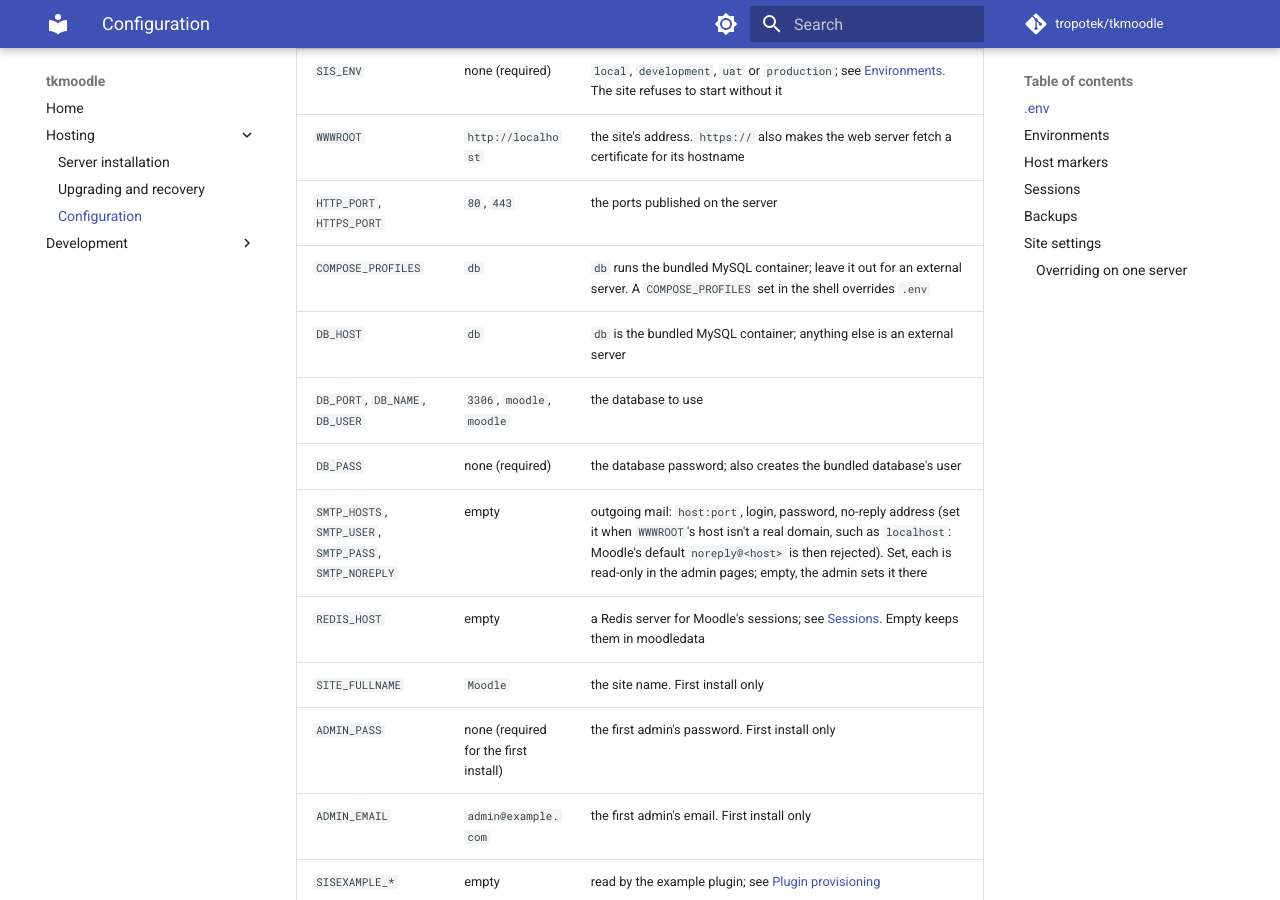
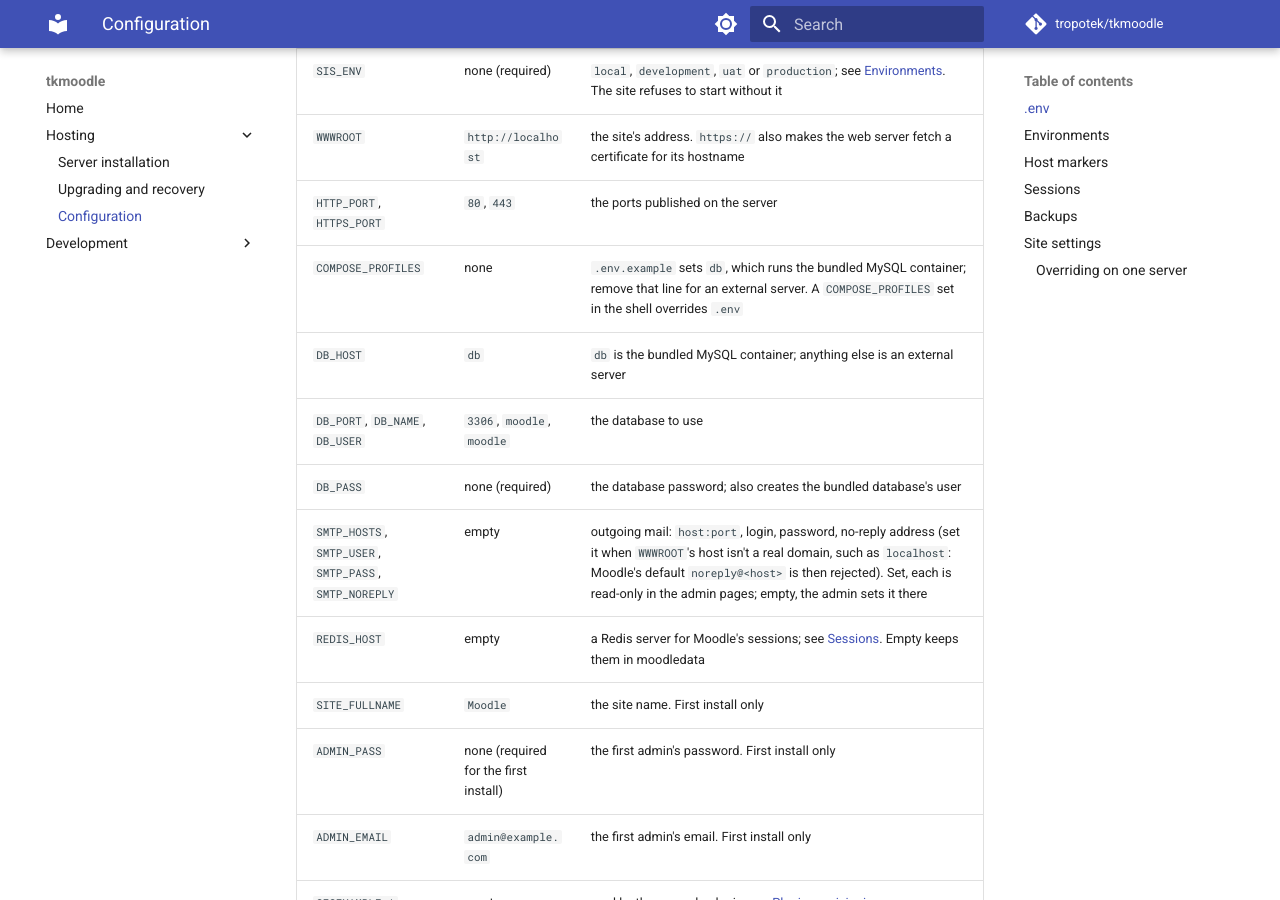
Before and after one commit to tropotek/tkmoodle, an MkDocs documentation site: the page built from docs/configuration.md, in a window 1280 px wide and 900 px high, scrolled down 431 px. Built offline with MkDocs 1.6.1 and Material for MkDocs 9.7.7, drawn with Linux system fonts in a browser that asks for light colours; comment, search, counter and statistics services are not loaded.

Commit message:
docs: COMPOSE_PROFILES has no default of its own; Compose v2.20 or later
Co-Authored-By: Claude Opus 5.5 <noreply@anthropic.com>

```diff
--- a/docs/configuration.md
+++ b/docs/configuration.md
@@ -12,7 +12,7 @@ A site is configured in two places: the server's `.env`, for how the site runs,
 | `SIS_ENV` | none (required) | `local`, `development`, `uat` or `production`; see [Environments](#environments). The site refuses to start without it |
 | `WWWROOT` | `http://localhost` | the site's address. `https://` also makes the web server fetch a certificate for its hostname |
 | `HTTP_PORT`, `HTTPS_PORT` | `80`, `443` | the ports published on the server |
-| `COMPOSE_PROFILES` | `db` | `db` runs the bundled MySQL container; leave it out for an external server. A `COMPOSE_PROFILES` set in the shell overrides `.env` |
+| `COMPOSE_PROFILES` | none | `.env.example` sets `db`, which runs the bundled MySQL container; remove that line for an external server. A `COMPOSE_PROFILES` set in the shell overrides `.env` |
 | `DB_HOST` | `db` | `db` is the bundled MySQL container; anything else is an external server |
 | `DB_PORT`, `DB_NAME`, `DB_USER` | `3306`, `moodle`, `moodle` | the database to use |
 | `DB_PASS` | none (required) | the database password; also creates the bundled database's user |
```
Also changed, not shown: docs/installation.md (+1 -1 lines).
